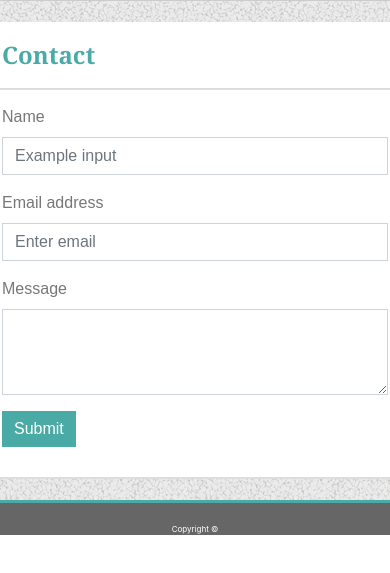
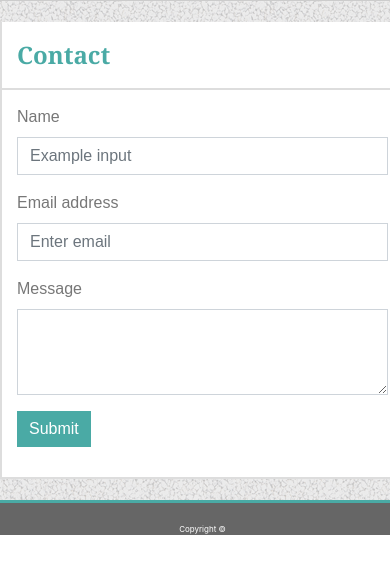
Before and after one commit to neilfr/Bootstrap-Portfolio, a plain HTML site: page contact.html in a window 390 px wide. Shown: the part 71-644 px from the top of the page. Drawn offline with nearby package versions, Linux system fonts and the light colour scheme.

Commit message:
one last commit attempt before blowing away and redoing this git repo

```diff
--- a/assets/style/style.css
+++ b/assets/style/style.css
@@ -108,3 +108,11 @@
     text-align: center;
 
 }
+
+
+/* media query to stop 'body' from sliding off the left side of the browser window*/
+@media screen and (max-width:586px){
+    body{
+        margin-left: 15px;
+    }
+}
--- a/contact.html
+++ b/contact.html
@@ -68,7 +68,7 @@
                                             </div>
                                             <div class="form-group">
                                                 <label for="exampleInputEmail1">Email address</label>
-                                                <input type="email" class="form-control contactInput" id="exampleInputEmail1" aria-describedby="emailHelp" placeholder="Enter email">
+                                                <input type="email" class="form-control contactInput" id="exampleInputEmail1" placeholder="Enter email">  <!--aria-describedby="emailHelp" -->
                                             </div>
                                             <div class="form-group">
                                                 <label for="exampleFormControlTextarea1">Message</label>
```
